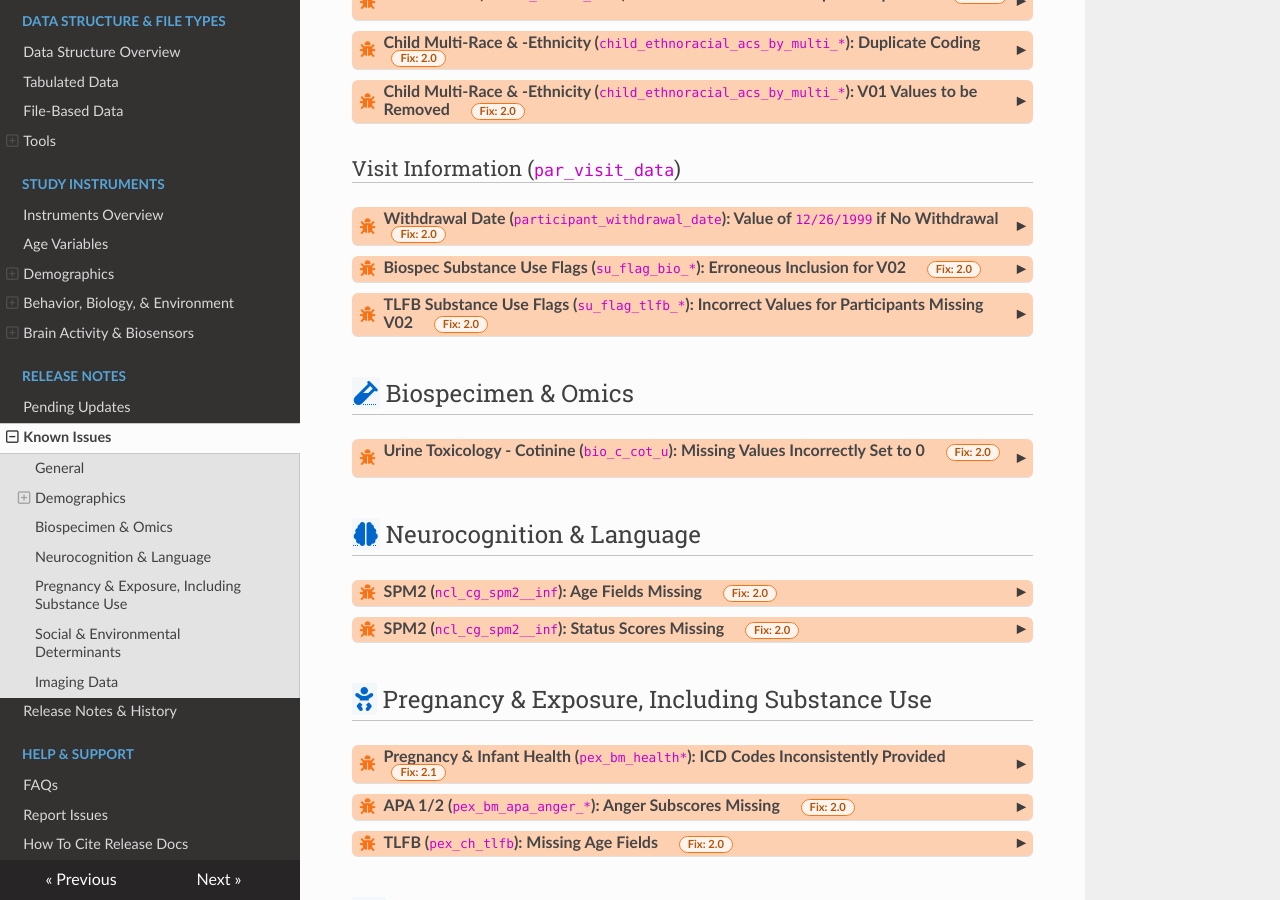
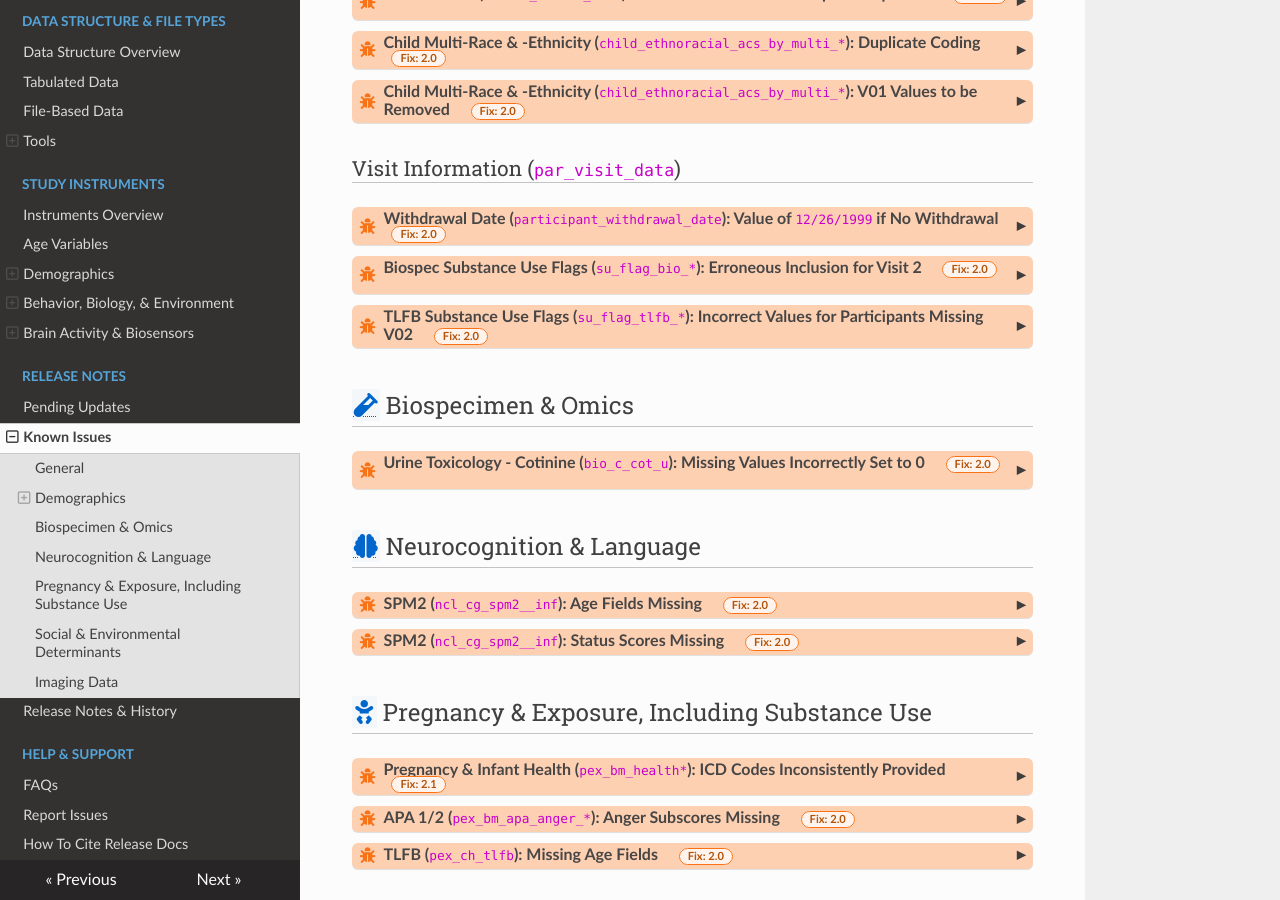
Before and after one commit to nbdc-datahub/hbcd-docs, an MkDocs documentation site: the page built from docs/changelog/knownissues.md, in a window 1280 px wide and 900 px high, scrolled down 672 px. Built offline with MkDocs 1.6.1, drawn with Linux system fonts in a browser that asks for light colours; nearby versions of some CDN libraries.

Commit message:
clean up language

```diff
--- a/docs/changelog/knownissues.md
+++ b/docs/changelog/knownissues.md
@@ -96,7 +96,7 @@
 <div id="visit-su2" class="issues-banner" onclick="toggleCollapse(this)">
   <span class="emoji"><i class="fas fa-bug"></i></span>
   <span class="text-with-link">
-  <span class="text">Biospec Substance Use Flags (<code>su_flag_bio_*</code>): Erroneous Inclusion for V02</span>
+  <span class="text">Biospec Substance Use Flags (<code>su_flag_bio_*</code>): Erroneous Inclusion for Visit 2</span>
   <span class="badge">Fix: 2.0</span>
   <a class="anchor-link" href="#visit-su2" title="Copy link">
   <i class="fa-solid fa-link"></i>
@@ -105,7 +105,7 @@
   <span class="arrow">▸</span>
 </div>
 <div class="issues-collapsible-content">
-<p>Substance use based on USDTL Urine toxicology results (<a href="../../instruments/demo/visitinfo/#substance-use-flags">see details</a>) are erroneously included for Visit 2 data: urine is not collected at Visit 2, so these will be removed and can safely be ignored.</p>
+<p>Substance use flags derived from USDTL urine toxicology results (<a href="../../instruments/demo/visitinfo/#substance-use-flags">see details</a>) are erroneously included for Visit 2. Urine samples are not collected at Visit 2, and these values are duplicates of Visit 1 data. They will be removed in the next release and can be safely ignored.</p>
 </div>
 
 <div id="visit-su3" class="issues-banner" onclick="toggleCollapse(this)">
```
